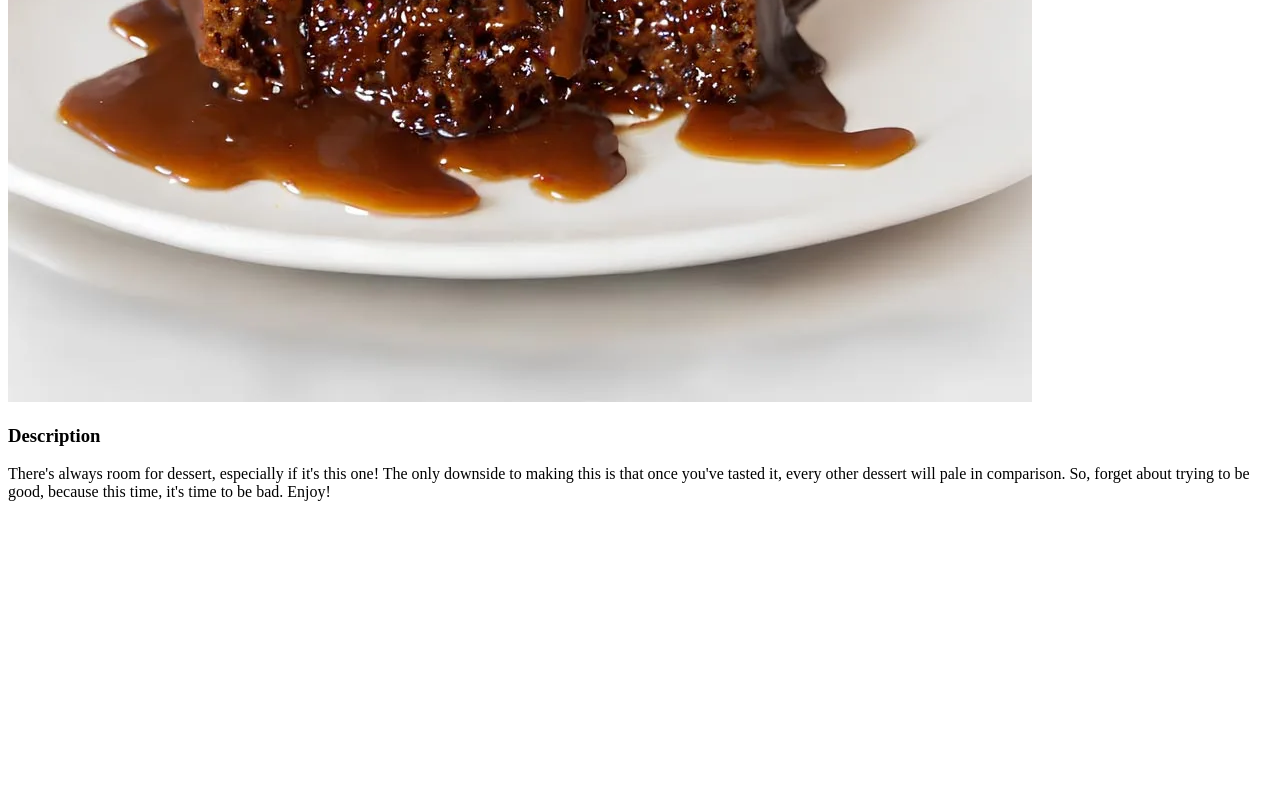
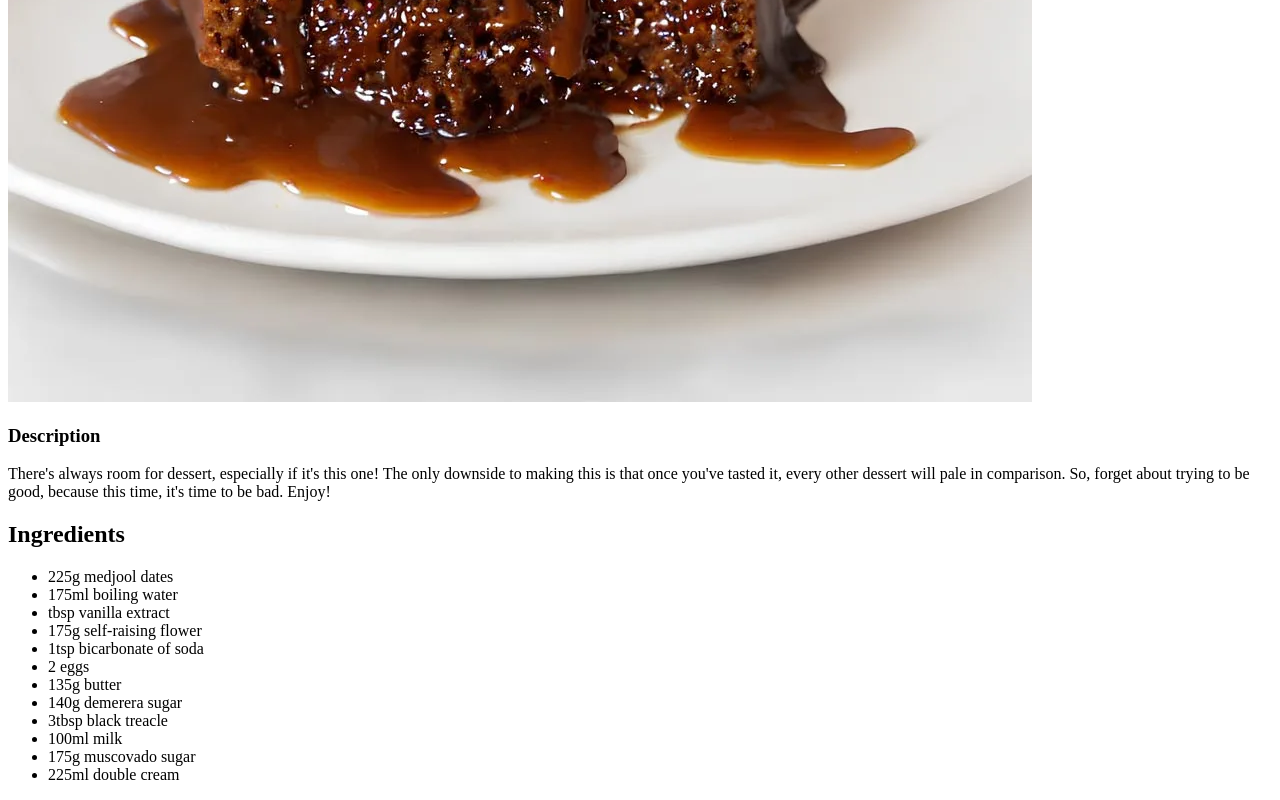
Before and after one commit to RyFarn/odin-recipes, a plain HTML site: page recipes/sticky-toffee.html in a window 1280 px wide. Shown: the part 702-1502 px from the top of the page. Before the commit the page ends 1219 px from the top, so only its background shows below. Drawn offline with Linux system fonts and the light colour scheme.

Commit message:
Add recipe ingredients list to pudding page
Provide list of ingredients and added heading so that user knows
what to buy when inevitably making this incredible pudding.

```diff
--- a/recipes/sticky-toffee.html
+++ b/recipes/sticky-toffee.html
@@ -18,6 +18,23 @@
             trying to be good, because this time, it's time to be bad. Enjoy!
         </p>
 
+        <h2>Ingredients</h2>
+
+        <ul>
+            <li>225g medjool dates</li>
+            <li>175ml boiling water</li>
+            <li>tbsp vanilla extract</li>
+            <li>175g self-raising flower</li>
+            <li>1tsp bicarbonate of soda</li>
+            <li>2 eggs</li>
+            <li>135g butter</li>
+            <li>140g demerera sugar</li>
+            <li>3tbsp black treacle</li>
+            <li>100ml milk</li>
+            <li>175g muscovado sugar</li>
+            <li>225ml double cream</li>
+        </ul>
+
 
     </body>
 </html>
```
